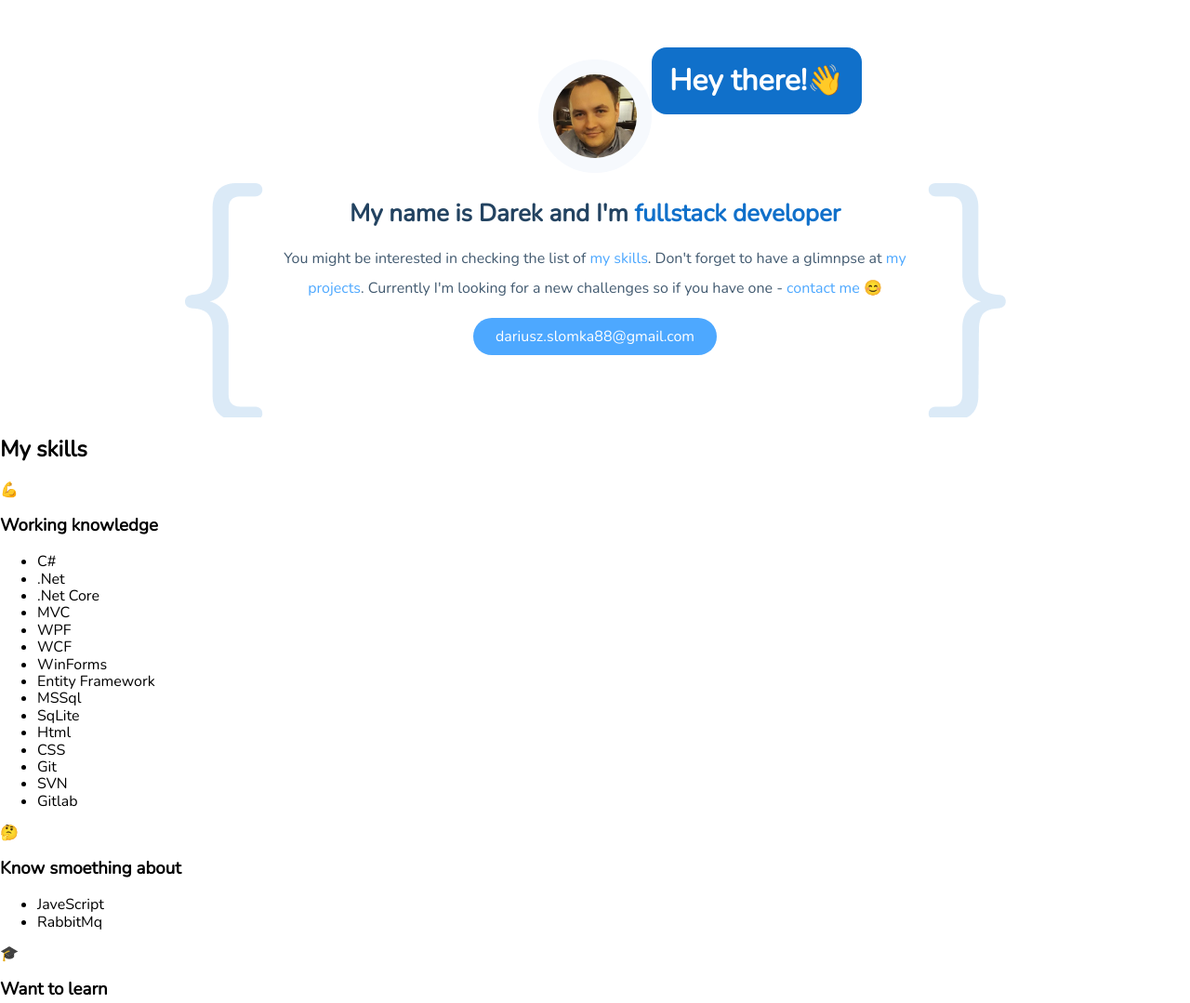
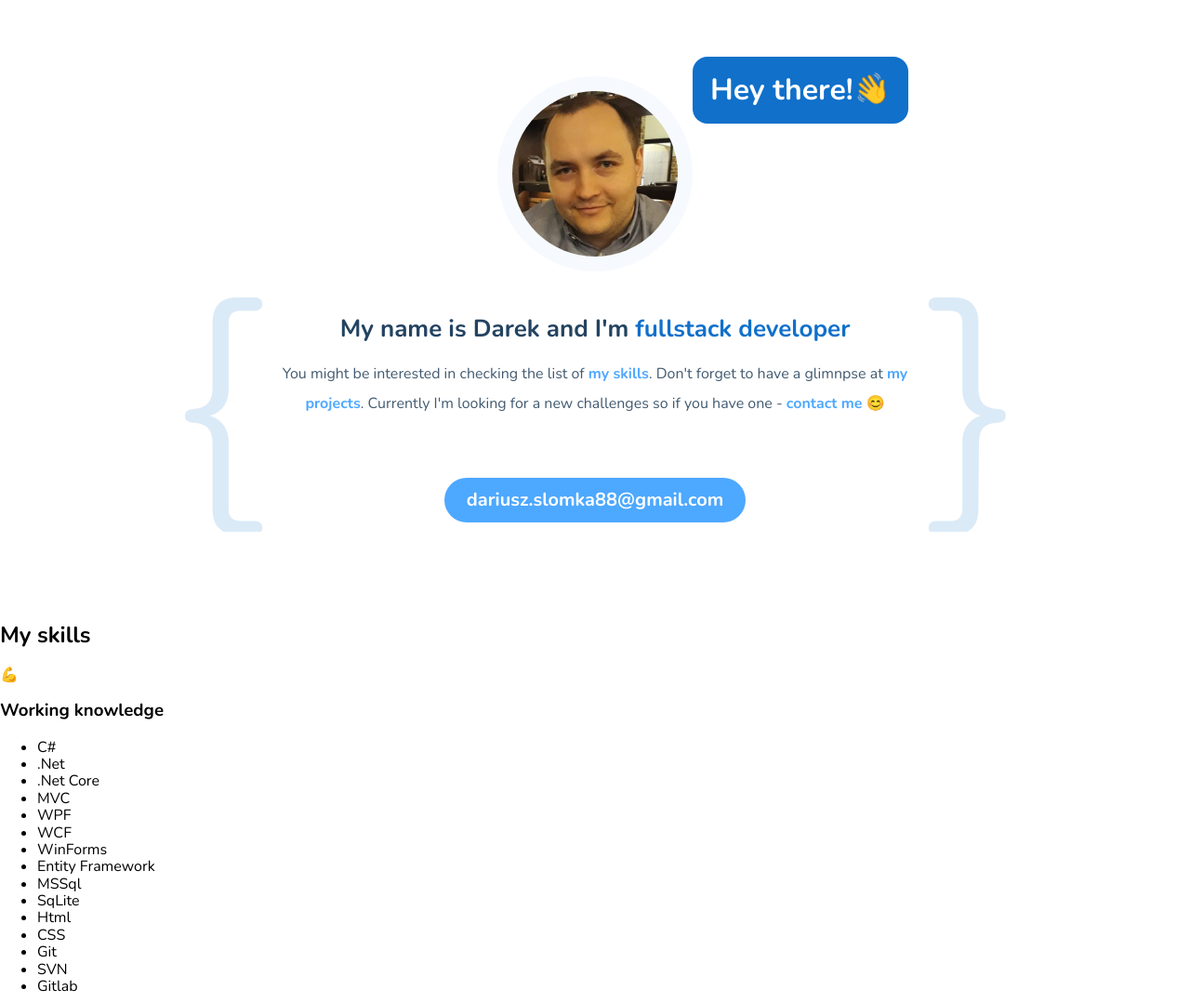
Before and after one commit to dariuszslomka/dariuszslomka.gihub.io, a website built with webpack: page src/pages/index.html in a window 1280 px wide. Shown: the top 1079 px of the page at 93% size. Built offline with nearby package versions, Linux system fonts and the light colour scheme.

Commit message:
refactor hero section

```diff
--- a/src/pages/index.html
+++ b/src/pages/index.html
@@ -17,8 +17,8 @@
   <main class="main">
     <section class="hero">
       <div class="hero__image-container">
-        <img src="./../assets/img/foto.jpg" alt="Darek's photo" class="hero__image" />
-        <span class="hero__hello">Hey there!👋</span>
+        <img src="../assets/img/foto.jpg" alt="Darek's photo" class="hero__image" />
+        <span class="hero__hello">Hey there!<span class="hero__hello-icon">👋</span></span>
       </div>
       <div class="hero__about">
         <h1 class="hero__header">My name is Darek and I'm <span class="hero__special">fullstack developer</span></h1>
@@ -75,7 +75,7 @@
       <p class="projects__description">Here's the list of the things I've done so far.</p>
       <div class="projects-grid">
         <article class="project">
-          <img src="./../assets/img/github.png" alt="github-logo" class="project__github-logo">
+          <img src="../assets/img/github.png" alt="github-logo" class="project__github-logo">
           <h3 class="project__title">
             <span class="project__label">project:</span>
             <span>Portfolio</span>
--- a/src/scss/_variables.scss
+++ b/src/scss/_variables.scss
@@ -1,5 +1,3 @@
-@import url('https://fonts.googleapis.com/css2?family=Nunito:wght@300&display=swap');
-
 $white: #FFFFFF;
 $black: #000000;
 $blue-lightest: #F6F9FD;
--- a/src/scss/main.scss
+++ b/src/scss/main.scss
@@ -3,7 +3,16 @@
 @import "_variables";
 @import "modules/hero.scss";
 
-main {
-  min-height: 100vh;
+@import url('https://fonts.googleapis.com/css2?family=Nunito:wght@300;600;700&family=Roboto+Mono:wght@400;700&display=swap');
+
+html {
+  box-sizing: border-box;
+}
+
+*, *:before, *:after {
+  box-sizing: inherit;
+}
+
+body {
   font-family: 'Nunito', sans-serif;
 }
--- a/src/scss/modules/hero.scss
+++ b/src/scss/modules/hero.scss
@@ -1,25 +1,48 @@
-
 @import "_variables";
 
+@keyframes shake {
+    0% {
+      transform: rotate(-10deg);
+    }
+    15% {
+      transform: rotate(10deg);
+    }
+    30% {
+      transform: rotate(-5deg);
+    }
+    45% {
+      transform: rotate(5deg);
+    }
+    60% {
+      transform: rotate(0deg);
+    }
+  }
+
 .hero {
-    background: $white;
-    margin: 64px 16px 88px 16px;
+    padding: 82px 16px 88px;
     text-align: center;
     display: flex;
+    justify-content: center;
+    align-items: center;
     flex-direction: column;
-    align-items: center;
-    line-height: 32px;
 
     &__image-container {
         position: relative;
-        width: 100%
+        width: 100%;
+        margin-bottom: 24px;
     }
 
     &__image {
-        width: 90px;
-        height: 90px;
+        width: 96px;
+        height: 96px;
+        box-sizing: content-box;
         border-radius: 50%;
         border: 16px solid $blue-lightest;
+
+        @media screen and (min-width: $desktop-width) {
+            width: 178px;
+            height: 178px;
+        }
     }
 
     &__hello {
@@ -39,10 +62,16 @@
         }
     }
 
+    &__hello-icon {
+        animation: shake linear 1s infinite;
+        display: inline-block;
+    }
+
     &__about{
+        margin-bottom: 48px;
 
         @media screen and (min-width: $desktop-width) {
-            margin: 0 229px;
+            margin: 0 229px 48px;
             position: relative;
             max-width: 720px;
         }
@@ -69,20 +98,30 @@
         color: $text-dark;
         margin-bottom: 16px;
         font-size: 26px;
+        font-weight: bold;
+        line-height: 32px;
     }
 
     &__special {
         color: $blue;
+        font-weight: bold;
+        font-size: 26px;
+        line-height: 32px;
     }
 
     &__description {
         color: $text-default;
+        font-weight: 300;
         font-size: 16px;
+        line-height: 32px;
     }
 
     &__link {
         color: $link;
         text-decoration: none;
+        font-weight: bold;
+        font-size: 16px;
+        line-height: 32px;
     }
 
     &__mail {
@@ -92,5 +131,9 @@
         padding: 4px 24px;
         margin: 0px 40px;
         text-decoration: none;
+        font-weight: bold;
+        font-size: 20px;
+        line-height: 40px;
+        display: inline-block;
     }
 }
```
